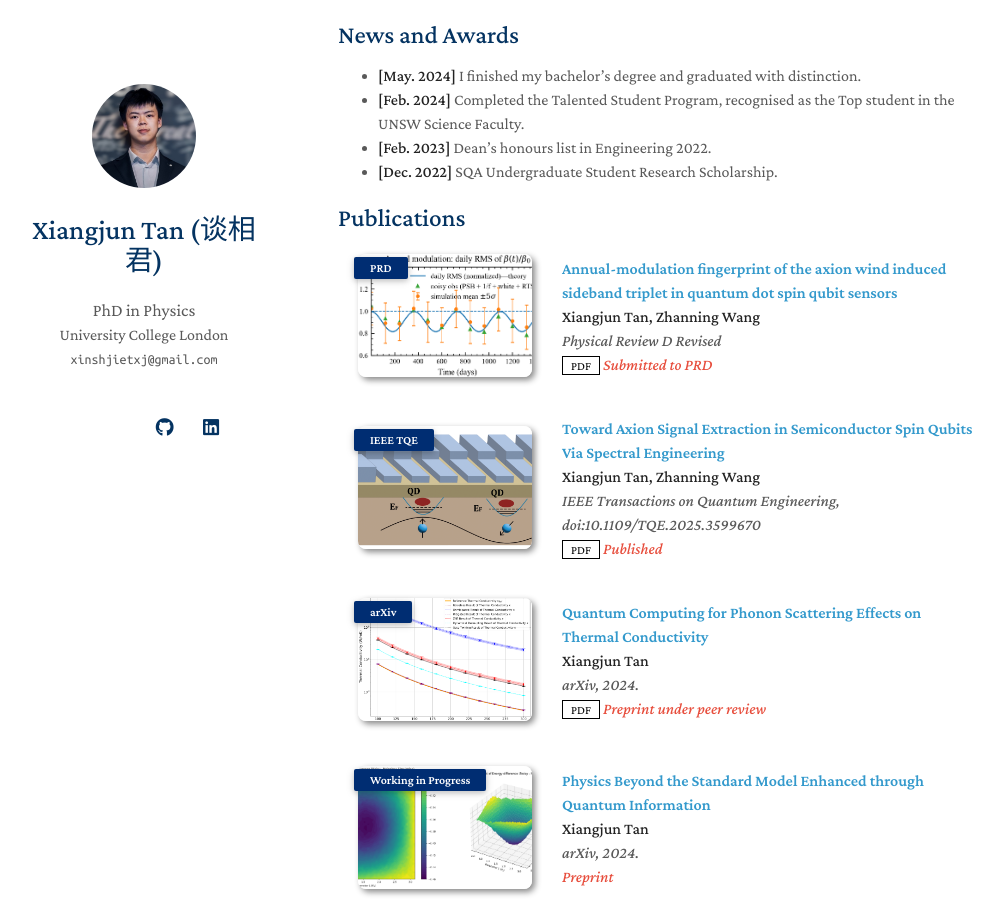
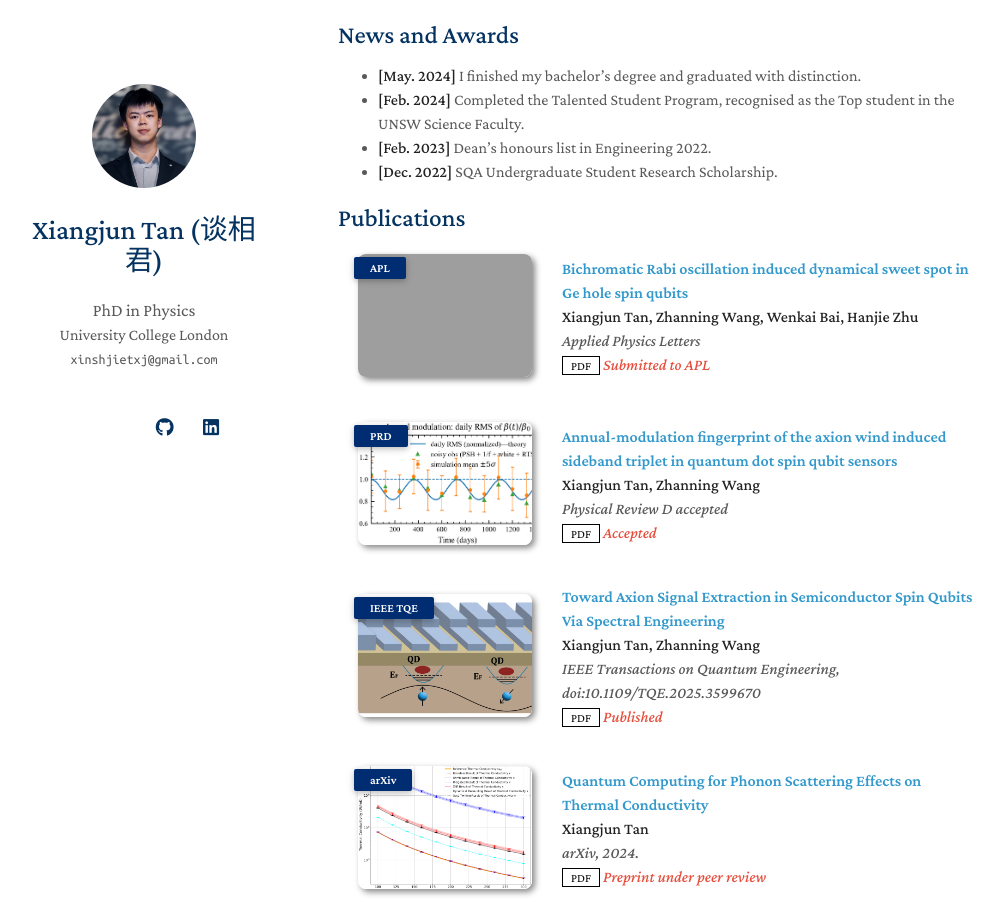
Before and after one commit to xiangjun-tan/xiangjun-tan.github.io, a Jekyll site: the page built from index.md, in a window 1280 px wide and 900 px high, scrolled down 434 px. Shown: the whole window, without its empty margins (132-1135 px from the left). Built offline with Jekyll 4.4.1, drawn with Linux system fonts in a browser that asks for light colours; nearby versions of some CDN libraries; a style sheet for code colours, icons or effects is not loaded; our own code applies the rules of GitHub Pages for plain Markdown files; grey boxes are pictures that could not be loaded.

Commit message:
Update publications.yml

```diff
--- a/_data/publications.yml
+++ b/_data/publications.yml
@@ -1,10 +1,18 @@
 main:
+  - title: "Bichromatic Rabi oscillation induced dynamical sweet spot in Ge hole spin qubits"
+    authors: <strong>Xiangjun Tan, Zhanning Wang, Wenkai Bai, Hanjie Zhu</strong>
+    conference_short: APL
+    conference: Applied Physics Letters
+    pdf: Not valid
+    notes: Submitted to APL
+    image: ./assets/img/Sweet_spot.png
+
   - title: "Annual-modulation fingerprint of the axion wind induced sideband triplet in quantum dot spin qubit sensors"
     authors: <strong>Xiangjun Tan, Zhanning Wang</strong>
     conference_short: PRD
-    conference: Physical Review D Revised
+    conference: Physical Review D accepted
     pdf: https://arxiv.org/abs/2511.03630
-    notes: Submitted to PRD
+    notes: Accepted
     image: ./assets/img/Axion_annual.png
 
   - title: "Toward Axion Signal Extraction in Semiconductor Spin Qubits Via Spectral Engineering"
```
